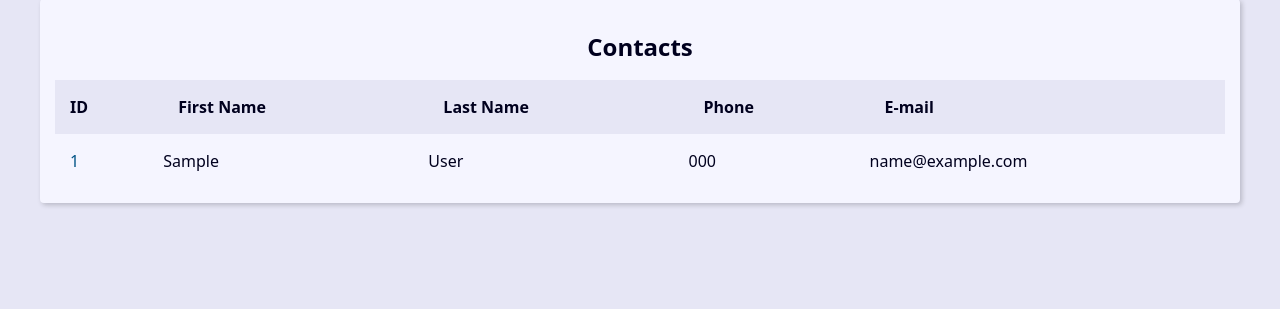
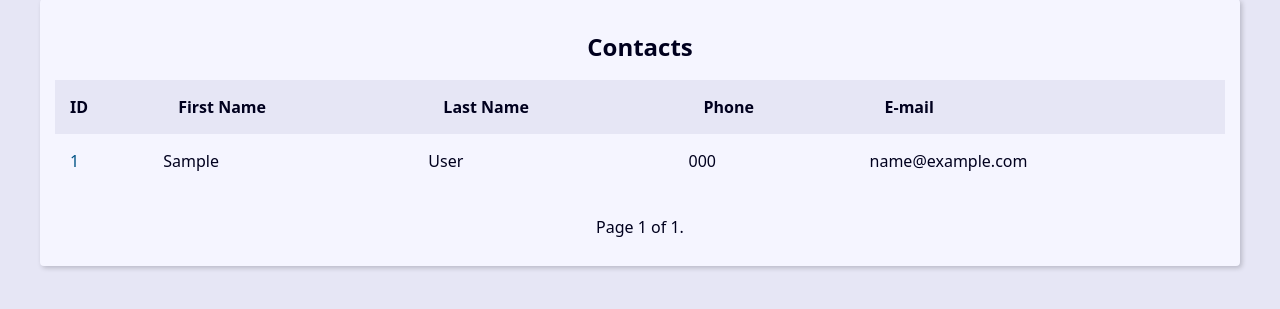
Before and after one commit to mfelipesilva/django-agenda, a Django app: page / in a window 1280 px wide. Shown: the part 294-603 px from the top of the page. Run offline with Django 5.2, Linux system fonts and the light colour scheme; tables that the repository leaves empty hold one stand-in row (values such as "Sample post").

Commit message:
Paginação do site

```diff
--- a/base_templates/global/base.html
+++ b/base_templates/global/base.html
@@ -7,6 +7,7 @@
   {% include "global/partials/_header.html" %}
   <main class="content">
     {% block content %}{% endblock content %}
+    {% include "global/partials/_pagination.html" %}
   </main>
 </body>
 </html>
--- /dev/null
+++ b/base_templates/global/partials/_pagination.html
@@ -0,0 +1,19 @@
+{% if page_obj %}
+    <div class="pagination">
+        <span class="step-links">
+            {% if page_obj.has_previous %}
+                <a href="?page=1&q={{ request.GET.q.strip }}">&laquo; first</a>
+                <a href="?page={{ page_obj.previous_page_number }}&q={{ request.GET.q.strip }}">previous</a>
+            {% endif %}
+
+            <span class="current">
+                Page {{ page_obj.number }} of {{ page_obj.paginator.num_pages }}.
+            </span>
+
+            {% if page_obj.has_next %}
+                <a href="?page={{ page_obj.next_page_number }}&q={{ request.GET.q.strip }}">next</a>
+                <a href="?page={{ page_obj.paginator.num_pages }}&q={{ request.GET.q.strip }}">last &raquo;</a>
+            {% endif %}
+        </span>
+    </div>
+{% endif %}
--- a/contact/templates/contact/index.html
+++ b/contact/templates/contact/index.html
@@ -1,7 +1,7 @@
 {% extends "global/base.html" %}
 
 {% block content %}
-{% if contacts %}
+{% if page_obj %}
     <div class="responsive-table">
         <table class="contacts-table">
             <caption class="table-caption">
@@ -18,7 +18,7 @@
             </thead>
 
             <tbody>
-                {% for contact in contacts %}
+                {% for contact in page_obj %}
                     <tr class="table-row">
                         <td class="table-cel">
                             <a
--- a/contact/views/contact_views.py
+++ b/contact/views/contact_views.py
@@ -1,14 +1,19 @@
 from django.shortcuts import render, get_object_or_404, redirect
+from django.core.paginator import Paginator
 from django.db.models import Q
 from contact.models import Contact
 
 # A função que utilizar render é utilizada para
 # renderizar um template
 def index(request):
-    contacts = Contact.objects.filter(show=True).order_by('-id')
+    contacts = Contact.objects.filter(show=True).order_by('id')
+
+    paginator = Paginator(contacts, 10)
+    page_number = request.GET.get("page")
+    page_obj = paginator.get_page(page_number)
 
     context = {
-        'contacts': contacts,
+        'page_obj': page_obj,
         'site_title': 'Contatos',
     }
 
@@ -48,10 +53,13 @@ def search(request):
             Q(phone__icontains=search_value) |
             Q(email__icontains=search_value)
         )\
-        .order_by('-id')
+        .order_by('id')
+    paginator = Paginator(contacts, 10)
+    page_number = request.GET.get("page")
+    page_obj = paginator.get_page(page_number)
 
     context = {
-        'contacts': contacts,
+        'page_obj': page_obj,
         'site_title': 'Search',
     }
 
```
